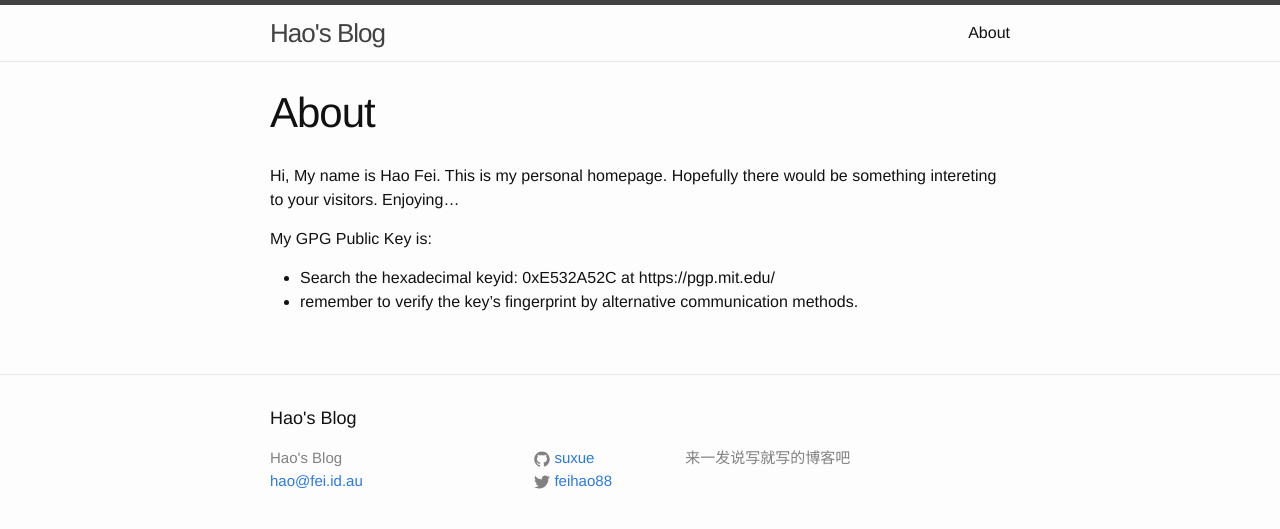
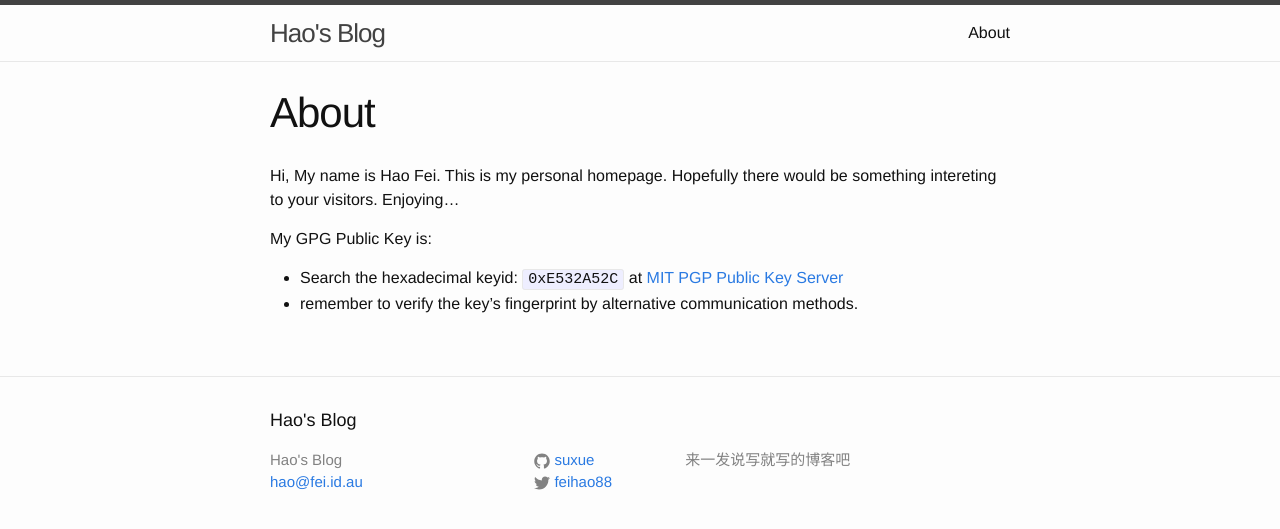
Before and after one commit to suxue/jekyllsite, a Jekyll site: the page built from about.md, in a window 1280 px wide. Shown: the top 529 px of the page. Built offline with Jekyll 4.4.1, drawn with Linux system fonts in a browser that asks for light colours.

Commit message:
update public

```diff
--- a/about.md
+++ b/about.md
@@ -9,5 +9,5 @@ would be something intereting to your visitors. Enjoying...
 
 My GPG Public Key is:
 
-+ Search the hexadecimal keyid: 0xE532A52C at https://pgp.mit.edu/
++ Search the hexadecimal keyid: `0xE532A52C` at [MIT PGP Public Key Server](https://pgp.mit.edu/)
 + remember to verify the key's fingerprint by alternative communication methods.
```
